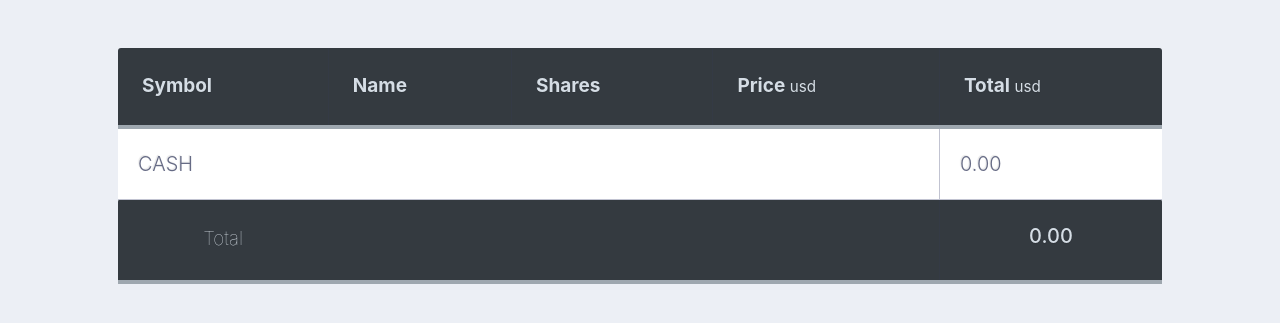
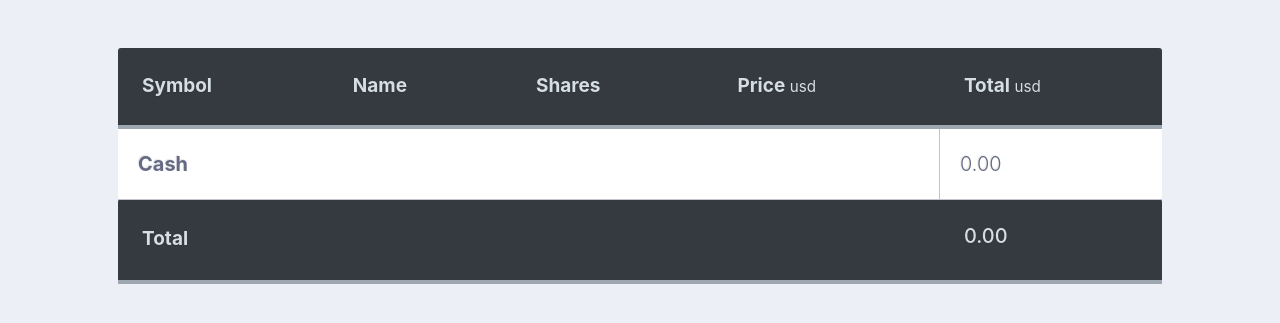
Before and after one commit to Python-Development/finance, a Flask app: template templates/index.html in a window 1280 px wide. Shown: the part 74-397 px from the top of the page. Run offline with Flask 2, Linux system fonts and the light colour scheme; the template is opened without the code that fills it, so the values that code supplies are empty; some libraries are stand-ins or nearby versions; some web fonts are replaced.

Commit message:
style total

```diff
--- a/templates/index.html
+++ b/templates/index.html
@@ -30,14 +30,14 @@
             </tr>
         {% endfor %}
                 <tr>
-                <td style="border-right: None">CASH</td>
+                <td style="border-right: None; font-weight:bold">Cash</td>
                 <td style="border-right: None"></td>
                 <td style="border-right: None"></td>
                 <td></td>
                 <td>{{ format_value_float(cash) }}</td>
             </tr>
-            <tr>
-                <th style="border-right: None">Total</th>
+            <tr style="text-align:left">
+                <th style="border-right: None; font-weight:bold">Total</th>
                 <th style="border-right: None"></th>
                 <th style="border-right: None"></th>
                 <th></th>
```
Also changed, not shown: 1 other file.
